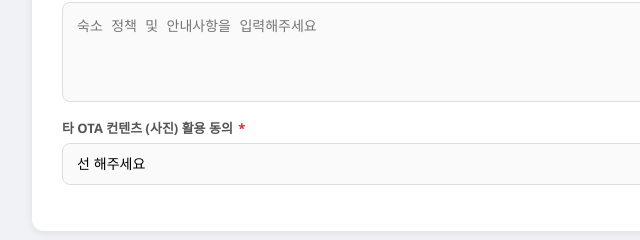
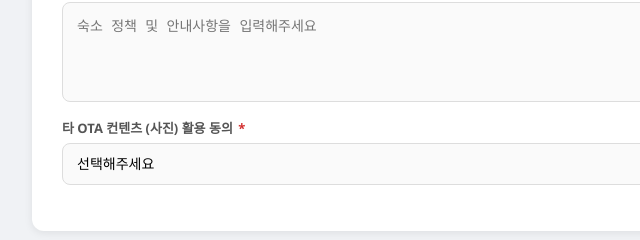
Before and after one commit to jongeunhan-rgb/SK-agoda-application-form, a plain HTML site: page index.html in a window 1280 px wide. Shown: the part 1090-1330 px from the top of the page, 198-838 px from the left. Drawn offline with Linux system fonts and the light colour scheme.

Commit message:
index.html

```diff
--- a/index.html
+++ b/index.html
@@ -52,7 +52,7 @@
 <div class="form-group"><label>대실 이용시간</label><input type="text" name="daeshilDuration" placeholder="예: 4시간"></div>
 </div>
 <div class="form-row single"><div class="form-group"><label>숙소에서 알립니다 / 숙소 정책</label><textarea name="propertyPolicy" placeholder="숙소 정책 및 안내사항을 입력해주세요"></textarea></div></div>
-<div class="form-row single"><div class="form-group"><label>타 OTA 컨텐츠 (사진) 활용 동의 <span class="req">*</span></label><select name="otaConsent" required><option value="">선  해주세요</option><option value="Y">Y (동의)</option><option value="N">N (비동의)</option></select></div></div>
+<div class="form-row single"><div class="form-group"><label>타 OTA 컨텐츠 (사진) 활용 동의 <span class="req">*</span></label><select name="otaConsent" required><option value="">선택해주세요</option><option value="Y">Y (동의)</option><option value="N">N (비동의)</option></select></div></div>
 </div>
 <div class="section rate-section">
 <div class="section-title"><span class="icon">🏷️</span> 요금제 설정</div>
```
